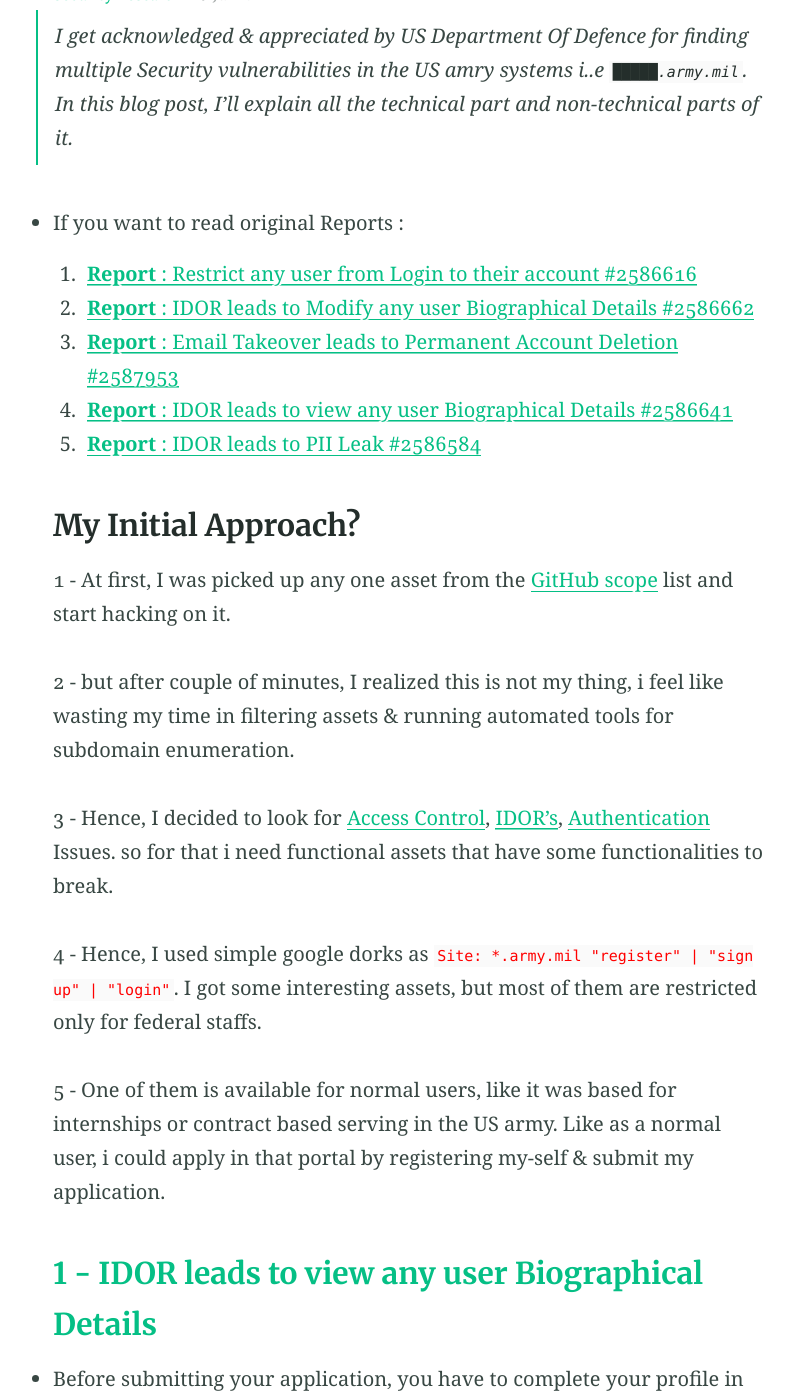
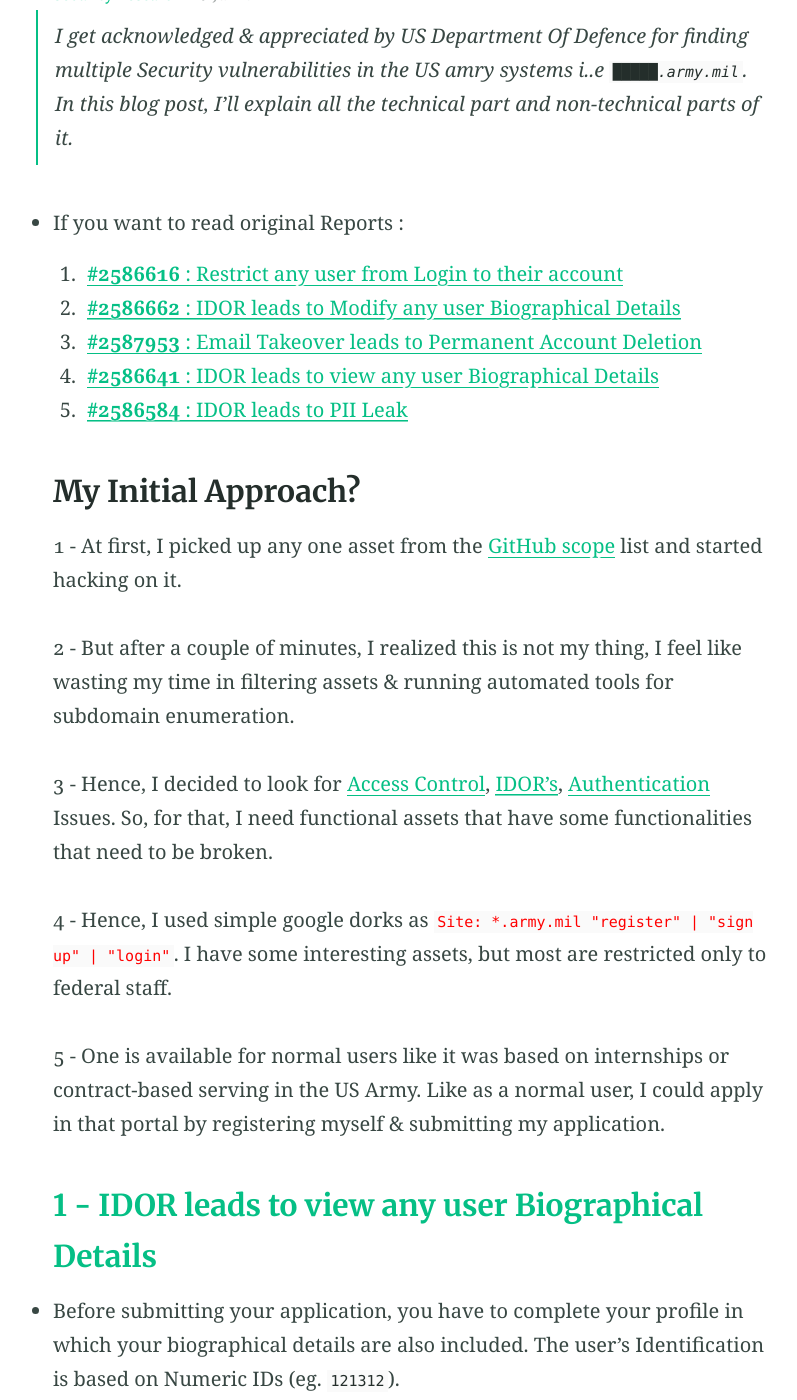
Before and after one commit to prakhar0x01/prakhar0x01.github.io, a Jekyll site: the page built from _posts/2024-07-19-hacking-dod.md, in a window 1280 px wide and 1400 px high, scrolled down 221 px. Shown: the whole window, without its empty margins (230-1027 px from the left). Built offline with Jekyll 4.4.1, drawn with Linux system fonts in a browser that asks for light colours; some of the changed text lies outside the part shown.

````diff
--- a/_posts/2024-07-19-hacking-dod.md
+++ b/_posts/2024-07-19-hacking-dod.md
@@ -10,26 +10,26 @@ image: "https://picsum.photos/2560/600?image=733"
 > I get acknowledged & appreciated by US Department Of Defence for finding multiple Security vulnerabilities in the US amry systems i..e `█████.army.mil`. In this blog post, I’ll explain all the technical part and non-technical parts of it.
 
 - If you want to read original Reports :
-1. [**Report** : Restrict any user from Login to their account #2586616](https://hackerone.com/reports/2586616)
-2. [**Report** : IDOR leads to Modify any user Biographical Details #2586662](https://hackerone.com/reports/2586662)
-3. [**Report** : Email Takeover leads to Permanent Account Deletion #2587953](https://hackerone.com/reports/2587953)
-4. [**Report** : IDOR leads to view any user Biographical Details #2586641](https://hackerone.com/reports/2586641)
-5. [**Report** : IDOR leads to PII Leak #2586584](https://hackerone.com/reports/2586584)
+1. [**#2586616** : Restrict any user from Login to their account](https://hackerone.com/reports/2586616)
+2. [**#2586662** : IDOR leads to Modify any user Biographical Details](https://hackerone.com/reports/2586662)
+3. [**#2587953** : Email Takeover leads to Permanent Account Deletion](https://hackerone.com/reports/2587953)
+4. [**#2586641** : IDOR leads to view any user Biographical Details](https://hackerone.com/reports/2586641)
+5. [**#2586584** : IDOR leads to PII Leak](https://hackerone.com/reports/2586584)
 
 ### My Initial Approach?
 
-1 - At first, I was picked up any one asset from the [GitHub scope](https://github.com/KingOfBugbounty/KingRecon_DOD) list and start hacking on it.
+1 - At first, I picked up any one asset from the [GitHub scope](https://github.com/KingOfBugbounty/KingRecon_DOD) list and started hacking on it.
 
-2 - but after couple of minutes, I realized this is not my thing, i feel like wasting my time in filtering assets & running automated tools for subdomain enumeration.
+2 - But after a couple of minutes, I realized this is not my thing, I feel like wasting my time in filtering assets & running automated tools for subdomain enumeration.
 
-3 - Hence, I decided to look for [Access Control](https://portswigger.net/web-security/access-control), [IDOR's](https://portswigger.net/web-security/access-control/idor), [Authentication](https://portswigger.net/web-security/authentication) Issues. so for that i need functional assets that have some functionalities to break.
+3 - Hence, I decided to look for [Access Control](https://portswigger.net/web-security/access-control), [IDOR's](https://portswigger.net/web-security/access-control/idor), [Authentication](https://portswigger.net/web-security/authentication) Issues. So, for that, I need functional assets that have some functionalities that need to be broken.
 
-4 - Hence, I used simple google dorks as <code style="color:red;">Site: *.army.mil "register" | "sign up" | "login"</code>. I got some interesting assets, but most of them are restricted only for federal staffs.
+4 - Hence, I used simple google dorks as <code style="color:red;">Site: *.army.mil "register" | "sign up" | "login"</code>. I have some interesting assets, but most are restricted only to federal staff.
 
-5 - One of them is available for normal users, like it was based for internships or contract based serving in the US army. Like as a normal user, i could apply in that portal by registering my-self & submit my application.
+5 - One is available for normal users like it was based on internships or contract-based serving in the US Army. Like as a normal user, I could apply in that portal by registering myself & submitting my application.
 
 ### [1 - IDOR leads to view any user Biographical Details](https://hackerone.com/reports/2586641)
-- Before submitting your application, you have to complete your profile in which your biographical details are also included. The users Identification is based on Numeric Id's (eg. `121312`).
+- Before submitting your application, you have to complete your profile in which your biographical details are also included. The user's Identification is based on Numeric IDs (eg. `121312`).
 
 - Yeah, so now it was pretty much very simple to change your user-id to someone else user-id.
 
@@ -37,11 +37,11 @@ image: "https://picsum.photos/2560/600?image=733"
 
 
 ### [2 - IDOR leads to modify any user Biographical Details](https://hackerone.com/reports/2586662)
-- On the same endpoint (as above), there is feature to update your biographical details. It was also based on numeric user-id. so yes it also became very easy for my to exploit it.
+- On the same endpoint (as above), there is a feature to update your biographical details. It was also based on numeric user IDs. so yes it also became very easy for me to exploit it.
 
 ##### Vulnerable Request
 
-```request
+```r
 POST /JOINOnline/Board/SubmitDoc HTTP/1.1
 Host: www.█████.army.mil
 Cookie: {YOUR-COOKIES}
@@ -63,10 +63,10 @@ Content-Disposition: form-data; name="__RequestVerificationToken"
 ------WebKitFormBoundaryrQSrSuOi1l18BB2E--
 ```
 
-- Yeah, so it was pretty much very simple to change your Doc-id (`1328`) to someone else doc-id & change other users details.
+- Yeah, so it was pretty much very simple to change your Doc-id (`1328`) to someone else doc-id & change other user's details.
 
 ### [3 - IDOR leads to PII Leak](https://hackerone.com/reports/2586584)
-- This vulnerability happened on the Update Account section. In this section there is nothing sensitive information other than email.
+- This vulnerability happened in the Update Account section. In this section, there is no sensitive information other than email.
 
 <img src="/assets/logos/idor2.png" alt="ssrf" width="1000" height="auto">
 
@@ -77,21 +77,25 @@ Content-Disposition: form-data; name="__RequestVerificationToken"
 - so I can change my email to one that belongs to another user already registered on the portal. This would prevent that user from logging in and their account would be suspended.
 
 ### [5 - Email Takeover leads to Permanent Account Deletion](https://hackerone.com/reports/2587953)
-- So after all the above findings, i'm looking for some more attack surface. Hence decided to look into web archive.
+- So after all the above findings, I'm looking for some more attack surface. Hence decided to look into web archives.
 
-[**`https://web.archive.org/cdx/search/cdx?url=█████.army.mil&fl=original&collapse=urlkey`**](https://web.archive.org/cdx/search/cdx?url=target.com&fl=original&collapse=urlkey)
+```
+https://web.archive.org/cdx/search/cdx?url=█████.army.mil&fl=original&collapse=urlkey
+```
 
 - Eventually, discover a hidden portal :
 
-**`https://www.█████.army.mil/852████3EBO25/CreateAccount.html`**
+```
+https://www.█████.army.mil/852████3EBO25/CreateAccount.html
+```
 
-- Now the process it pretty much same as above (Case-4). The only difference is that, once i takeover any user email. Now that user account is no more & either the account is deleted permanenly or the account information(including password) is changed to my(attacker's) information.
+- Now the process is pretty much the same as above (Case-4). The only difference is that once I take over any user email. Now that the user account is no more & either the account is deleted permanently or the account information(including password) is changed to my(attacker's) information.
 
-- Hence, I just created two accounts & perform neccessary steps to exploit the vulerability.
+- Hence, I just created two accounts & perform the necessary steps to exploit the vulnerability.
 
 
 ### Conclusion
-It took me about 2 hrs to find 7 vulnerabilities in one asset. I didn't perform so much recon, automation ..etc. Just picked-up one asset from google dorks & Start hacking on it. And the vulnerabilities are pretty much very simple & straight-forward.
+It took me about 2 hrs to find 7 vulnerabilities in one asset. I didn't perform so much recon, automation ..etc. Just picked up one asset from Google Dorks & Started hacking on it. And the vulnerabilities are pretty much very simple & straightforward.
 
 > “Sometimes you don’t need to be very smart, just try simple things”.
 
````
